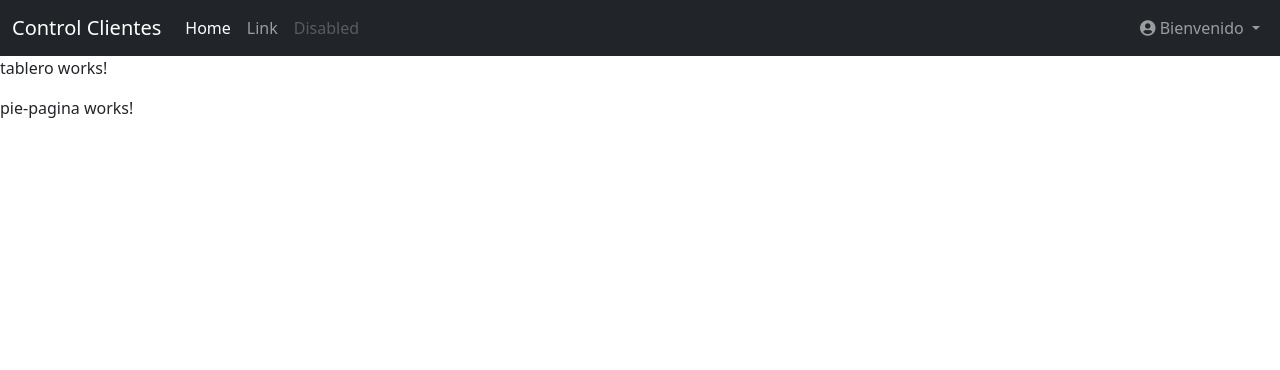
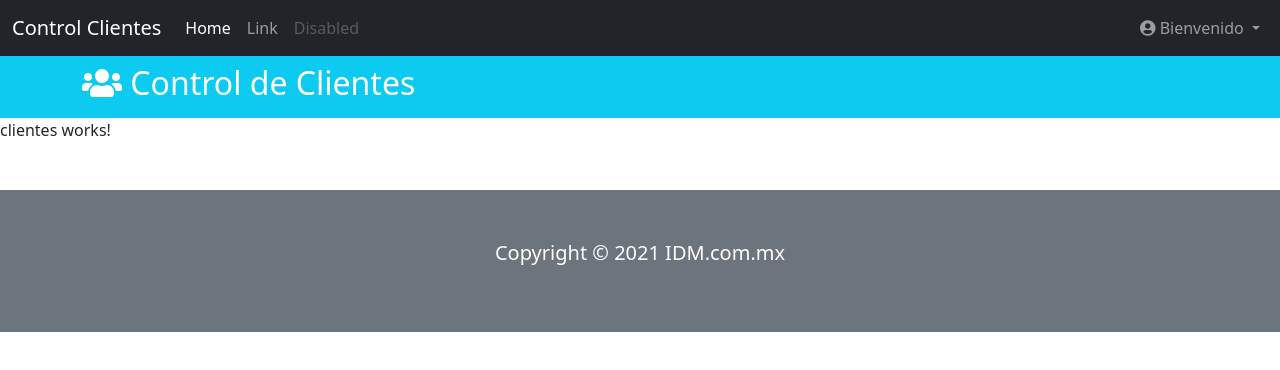
Before and after one commit to IsmaelDom/control-clientes, an Angular app: page / in a window 1280 px wide. Shown: the top 370 px of the page. Built offline with nearby package versions, Linux system fonts and the light colour scheme.

Commit message:
Se construye la vista de pie de pagina
Se agrega el Copyright en el footer

```diff
--- a/src/app/components/pie-pagina/pie-pagina.component.html
+++ b/src/app/components/pie-pagina/pie-pagina.component.html
@@ -1 +1,11 @@
-<p>pie-pagina works!</p>
+<footer id="pie-pagina" class="bg-secondary text-white mt-5 p-5">
+    <div class="container">
+        <div class="row">
+            <div class="col">
+                <p class="lead text-center">
+                    Copyright &copy; {{ anio }} IDM.com.mx
+                </p>
+            </div>
+        </div>
+    </div>
+</footer>
--- a/src/app/components/pie-pagina/pie-pagina.component.ts
+++ b/src/app/components/pie-pagina/pie-pagina.component.ts
@@ -6,10 +6,11 @@
   styleUrls: ['./pie-pagina.component.css']
 })
 export class PiePaginaComponent implements OnInit {
-
+  anio: number = 0;
   constructor() { }
 
   ngOnInit(): void {
+    this.anio = new Date().getFullYear();//Obtiene año actual
   }
 
 }
--- a/src/app/components/tablero/tablero.component.html
+++ b/src/app/components/tablero/tablero.component.html
@@ -1 +1,11 @@
-<p>tablero works!</p>
+<header id="main-header" class="py-2 bg-info text-white">
+    <div class="container">
+        <div class="row">
+            <div class="col-md-8">
+                <h2><i class="fas fa-users"></i> Control de Clientes</h2>
+            </div>
+        </div>
+    </div>
+</header>
+
+<app-clientes></app-clientes>
```
Also changed, not shown: src/app/components/cabecero/cabecero.component.html (indentation only).
